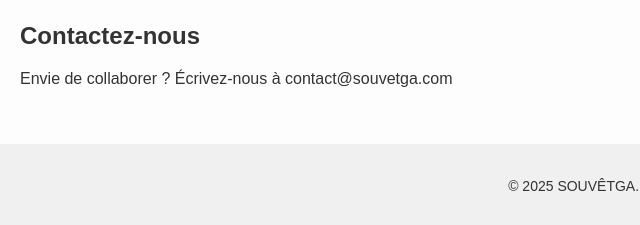
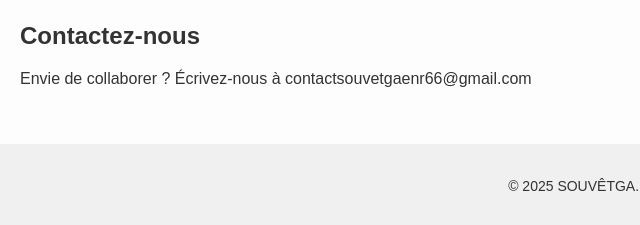
Before and after one commit to Arsnaud/souvetga, a plain HTML site: page index.html in a window 1280 px wide. Shown: the part 722-947 px from the top of the page, 0-640 px from the left. Drawn offline with Linux system fonts and the light colour scheme.

Commit message:
Update index.html

```diff
--- a/index.html
+++ b/index.html
@@ -40,7 +40,7 @@
 
         <section id="contact">
             <h2>Contactez-nous</h2>
-            <p>Envie de collaborer ? Écrivez-nous à contact@souvetga.com</p>
+            <p>Envie de collaborer ? Écrivez-nous à contactsouvetgaenr66@gmail.com</p>
         </section>
     </main>
 
```
